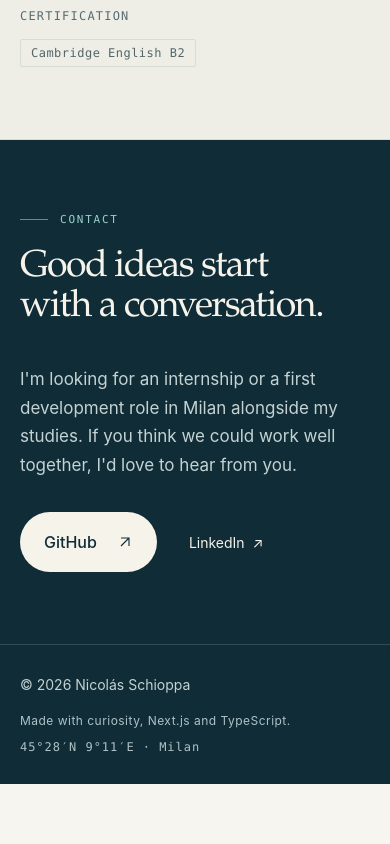
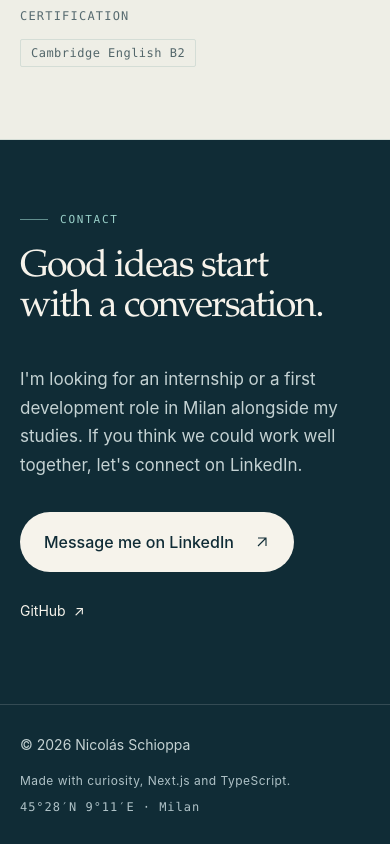
Before and after one commit to nschioppa/portfolio, a Next.js app: page /en in a window 390 px wide. Shown: the part 6947-7791 px from the top of the page. Before the commit the page ends 7731 px from the top, so only its background shows below. Built offline with nearby package versions, Linux system fonts and the light colour scheme; no server answers.

Commit message:
Remove personal email and phone from English content

```diff
--- a/src/content/en.ts
+++ b/src/content/en.ts
@@ -185,19 +185,14 @@ export const en: Content = {
   contact: {
     eyebrow: "Contact",
     heading: "Good ideas start with a conversation.",
-    blurb: "I'm looking for an internship or a first development role in Milan alongside my studies. If you think we could work well together, I'd love to hear from you.",
-    email: "nicoschioppa@gmail.com",
-    phone: "+34 601 503 339",
-    copyLabel: "Copy",
-    copiedLabel: "Copied",
-    phoneLabel: "Phone",
+    blurb: "I'm looking for an internship or a first development role in Milan alongside my studies. If you think we could work well together, let's connect on LinkedIn.",
     links: [
-      { label: "GitHub", href: "https://github.com/nschioppa", external: true },
       {
-        label: "LinkedIn",
+        label: "Message me on LinkedIn",
         href: "https://www.linkedin.com/in/nicolas-schioppa-4808a2297/",
         external: true,
       },
+      { label: "GitHub", href: "https://github.com/nschioppa", external: true },
     ],
   },
 
```
